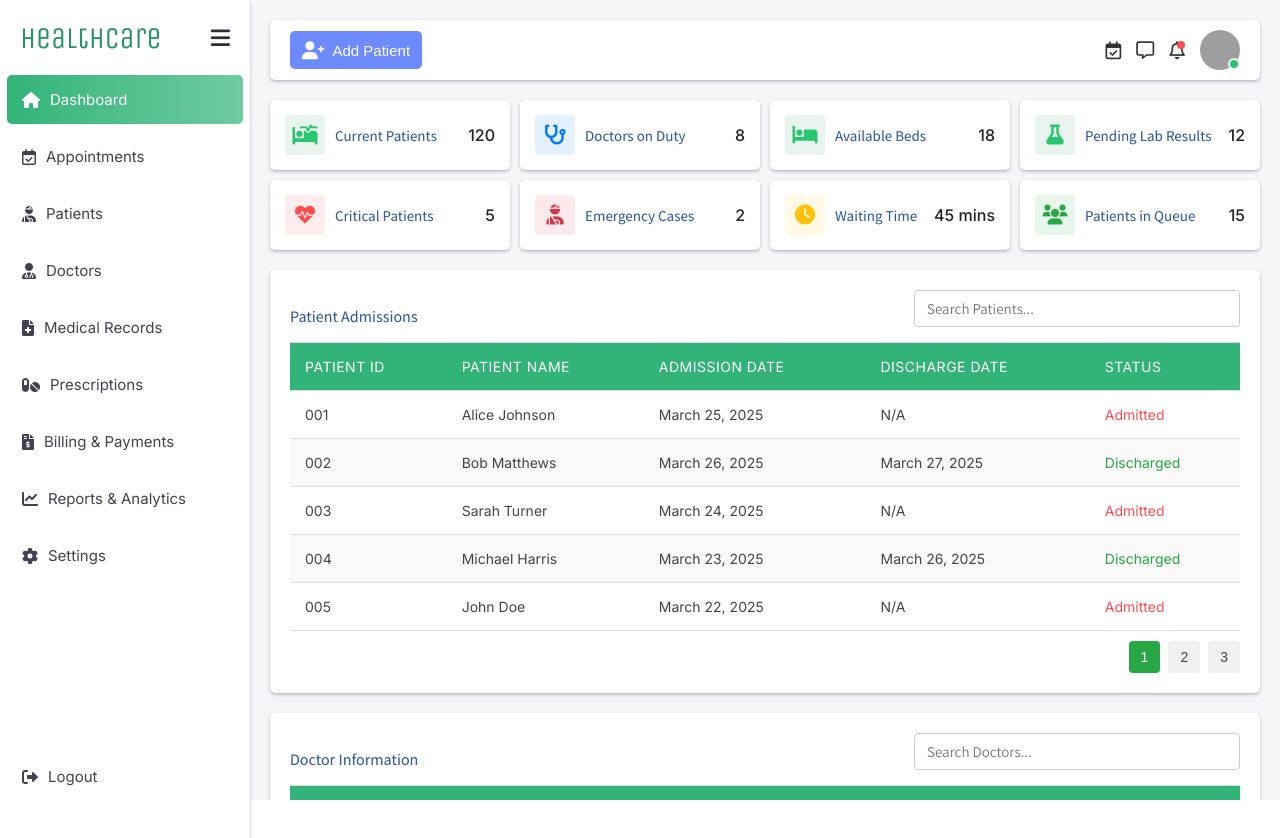
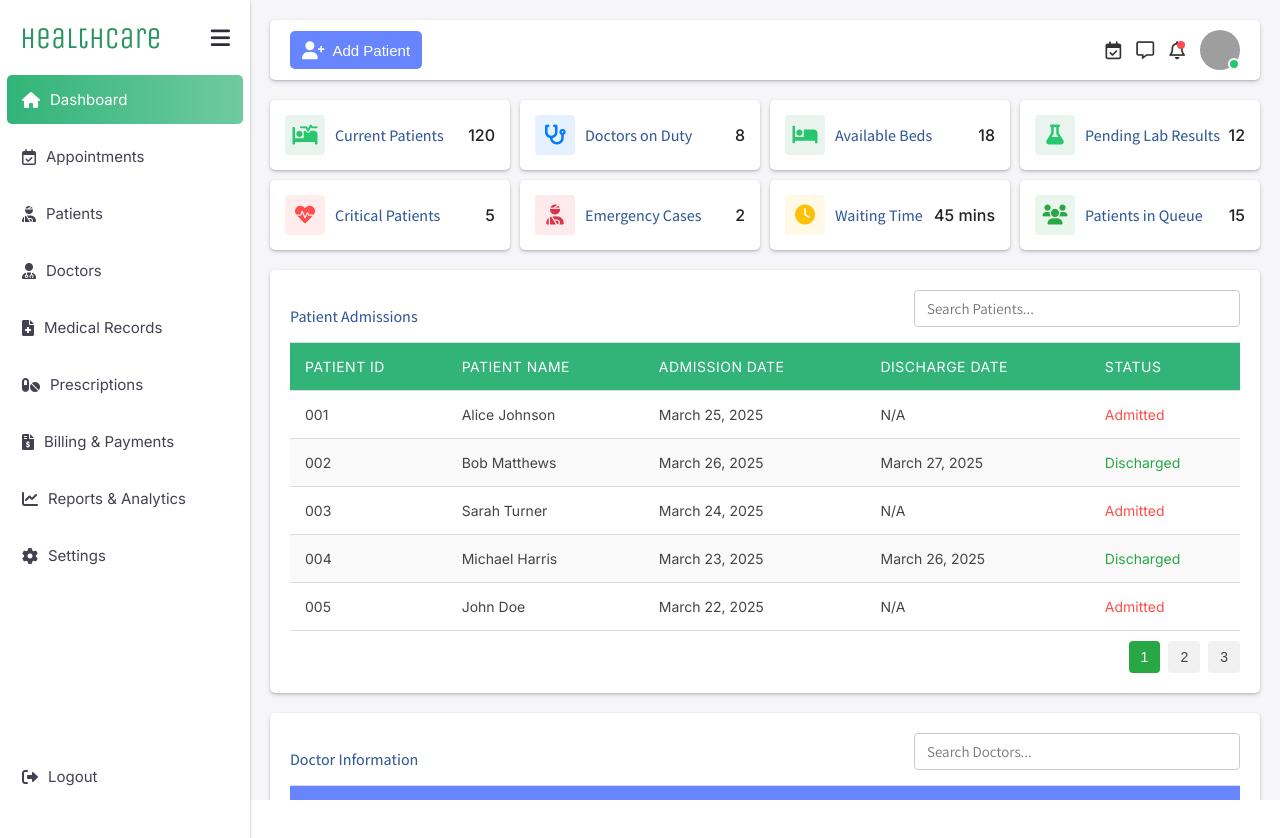
Before and after one commit to joseph-johnson27001/healthcare-dashboard, a Vue app: page / in a window 1280 px wide. Built offline with nearby package versions, Linux system fonts and the light colour scheme; grey boxes are pictures that could not be loaded.

Commit message:
Layout and colour updates

```diff
--- a/src/App.vue
+++ b/src/App.vue
@@ -357,7 +357,7 @@ table td {
   font-size: 14px;
 }
 
-@media (max-width: 1000px) {
+@media (max-width: 1100px) {
   .kpi-section {
     grid-template-columns: 1fr 1fr;
   }
--- a/src/components/Tables/DoctorLocationTable.vue
+++ b/src/components/Tables/DoctorLocationTable.vue
@@ -159,7 +159,7 @@ td {
 }
 
 th {
-  background: rgba(50, 180, 120);
+  background: #6685ff;
   color: white;
   font-weight: 400;
   text-transform: uppercase;
--- a/src/components/UI/KPICard.vue
+++ b/src/components/UI/KPICard.vue
@@ -63,7 +63,7 @@ export default {
   font-family: "Assistant", sans-serif;
   display: flex;
   align-items: center;
-  font-size: 15px;
+  font-size: 16px;
   font-weight: 500;
   color: #345a98;
 }
--- a/src/components/UI/TopCard.vue
+++ b/src/components/UI/TopCard.vue
@@ -43,7 +43,7 @@ export default {
 }
 
 .add-patient-btn {
-  background: #6e8aff;
+  background: #6685ff;
   color: white;
   border: none;
   padding: 10px 12px;
```
